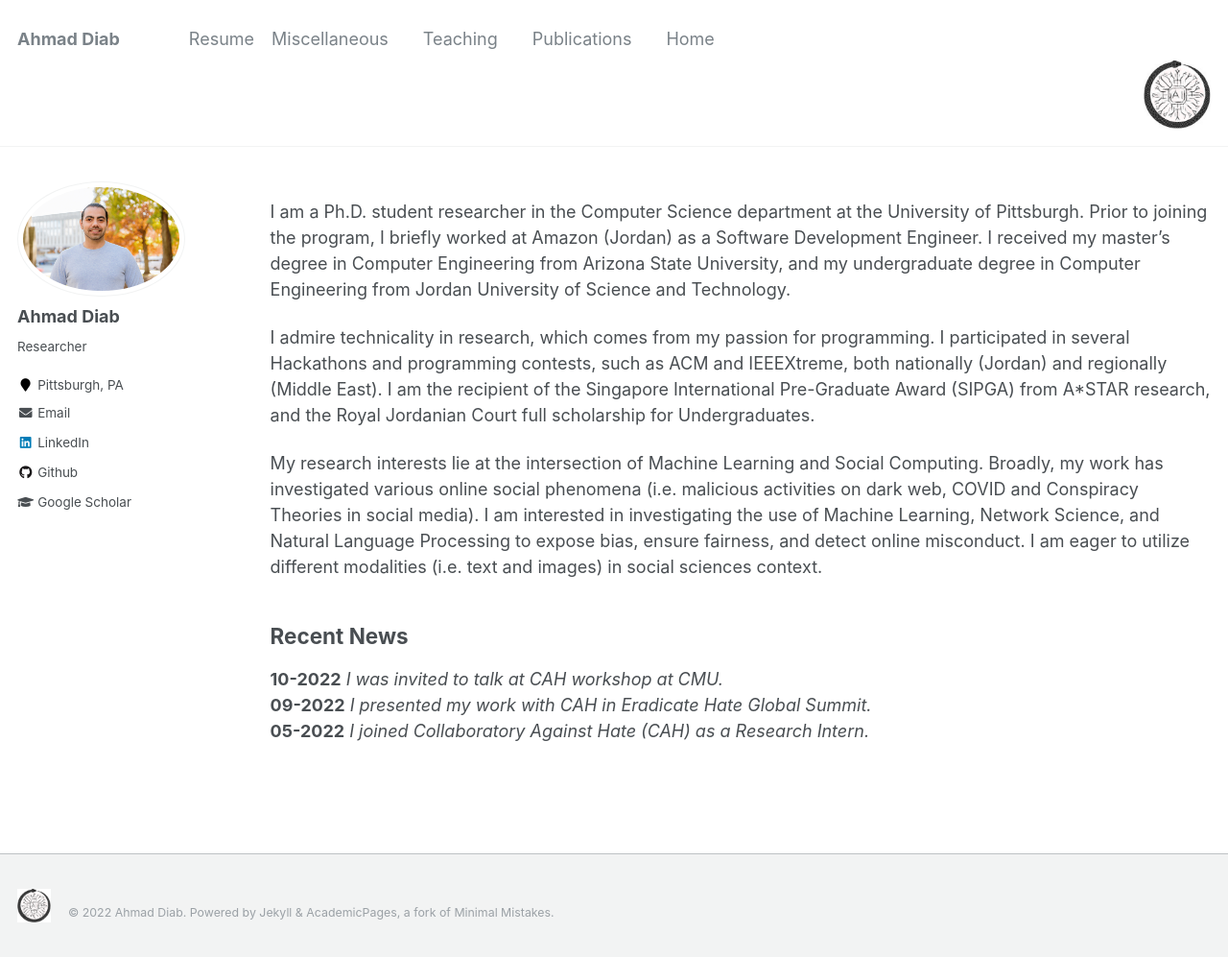
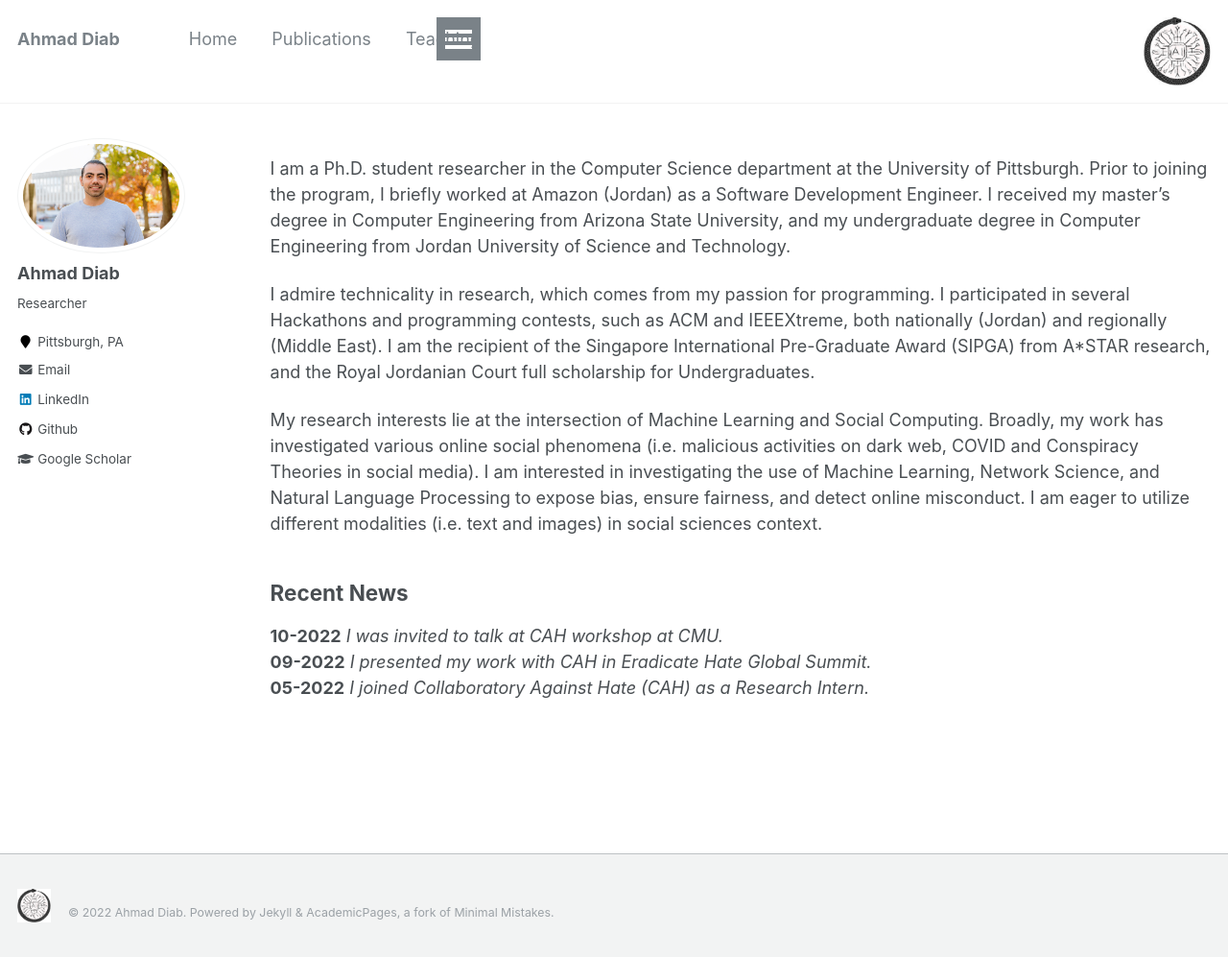
Before and after one commit to aadiab/aadiab.github.io, a Jekyll site: the page built from index.md, in a window 1280 px wide and 997 px high. Shown: the whole window at 96% size. Built offline with Jekyll 4.4.1, drawn with Linux system fonts in a browser that asks for light colours.

Commit message:
correct logo in header

```diff
--- a/_includes/masthead.html
+++ b/_includes/masthead.html
@@ -3,7 +3,7 @@
 <div class="masthead">
   <div class="masthead__inner-wrap">
     <div class="masthead__menu">
-      <nav id="site-nav" class="greedy-nav">
+      <nav id="site-nav" class="greedy-nav" style="display:inline-block;">
         <button><div class="navicon"></div></button>
         <ul class="visible-links">
           <li class="masthead__menu-item masthead__menu-item--lg"><a href="{{ base_path }}/">{{ site.title }}</a></li>
@@ -13,12 +13,12 @@
               {% else %}
               {% assign domain = base_path %}
             {% endif %}
-            <li class="masthead__menu-item" style="float:right;"><a href="{{ domain }}{{ link.url }}">{{ link.title }}</a></li>
+            <li class="masthead__menu-item"><a href="{{ domain }}{{ link.url }}">{{ link.title }}</a></li>
           {% endfor %}
         </ul>
         <ul class="hidden-links hidden"></ul>
       </nav>
-      <img src="/images/mylogo.png" width="70" height="70" style="float:right;">
+      <img src="/images/mylogo.png" width="70" height="70" style="vertical-align:top;float:right;">
     </div>
   </div>
 </div>
```
